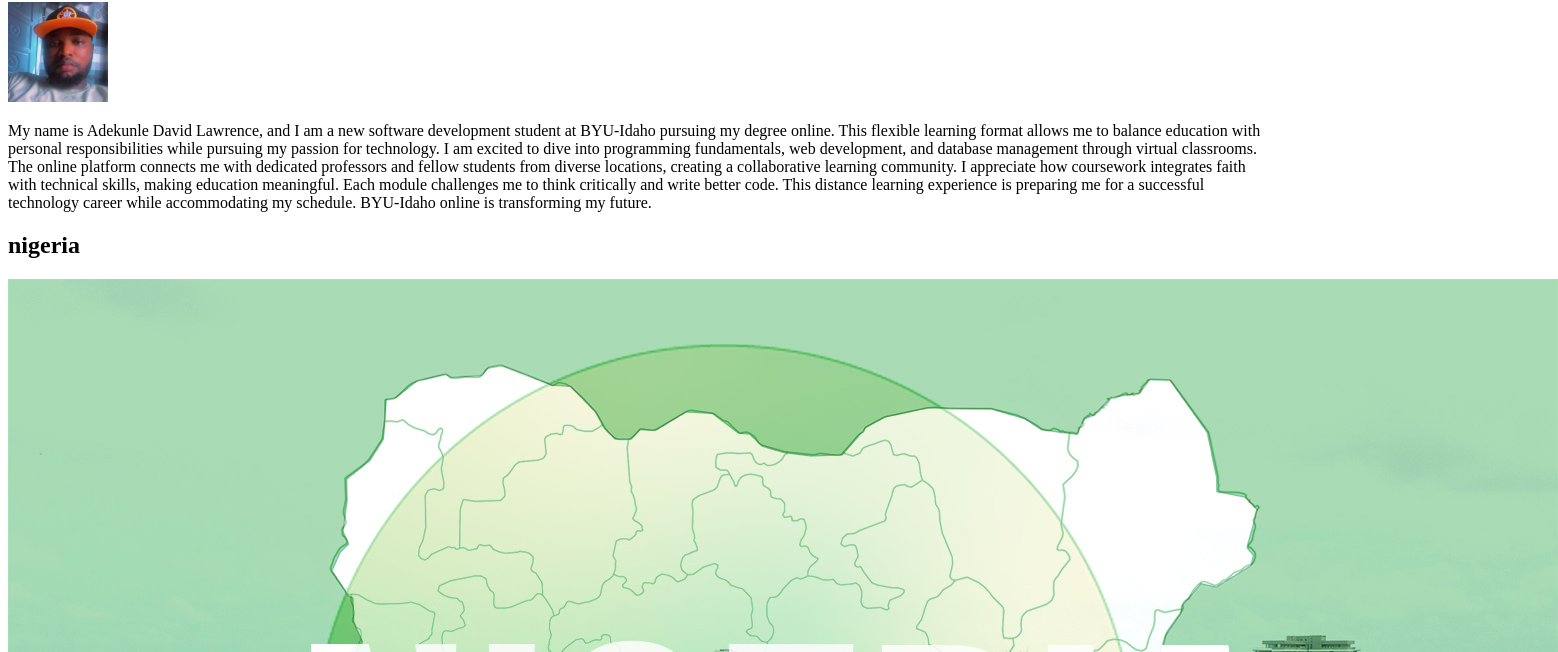
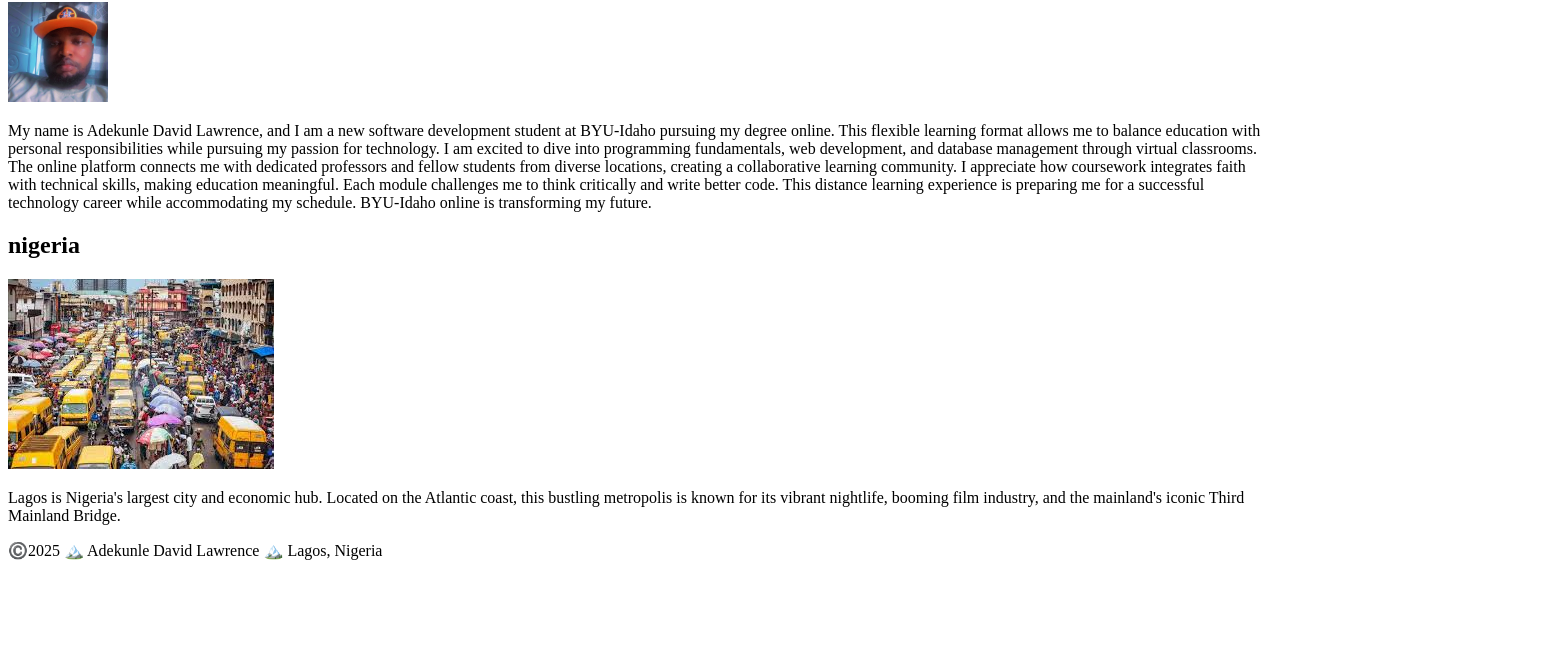
Before and after one commit to lawrenetalkss/wdd130, a plain HTML site: page index.html in a window 1280 px wide. Shown: the part 104-756 px from the top of the page, 1558 px wide, since content can reach past the window. Drawn offline with Linux system fonts and the light colour scheme.

Commit message:
new pictures

```diff
--- a/index.html
+++ b/index.html
@@ -41,7 +41,7 @@
     </main>
     <aside>
         <h2>nigeria</h2>
-        <img src="images/lagos nigeria.jpg" alt="nigeria's lagos">
+        <img src="images/lagos nigeria.jpeg" alt="nigeria's lagos">
         <p>Lagos is Nigeria's largest city and economic hub. Located on the Atlantic coast, this
             bustling
             metropolis is known for its vibrant nightlife, booming film industry, and the mainland's
```
Also changed, not shown: images/lagos nigeria.jpeg (added), images/lagos nigeria.jpg (deleted).
